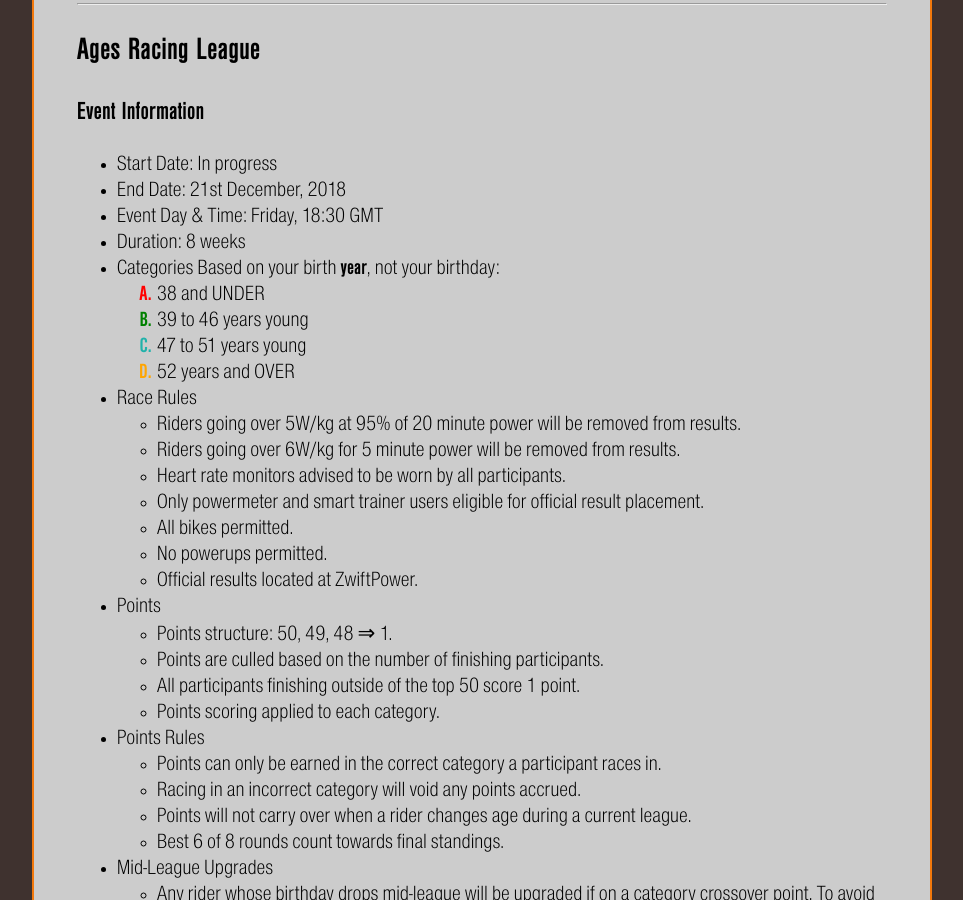
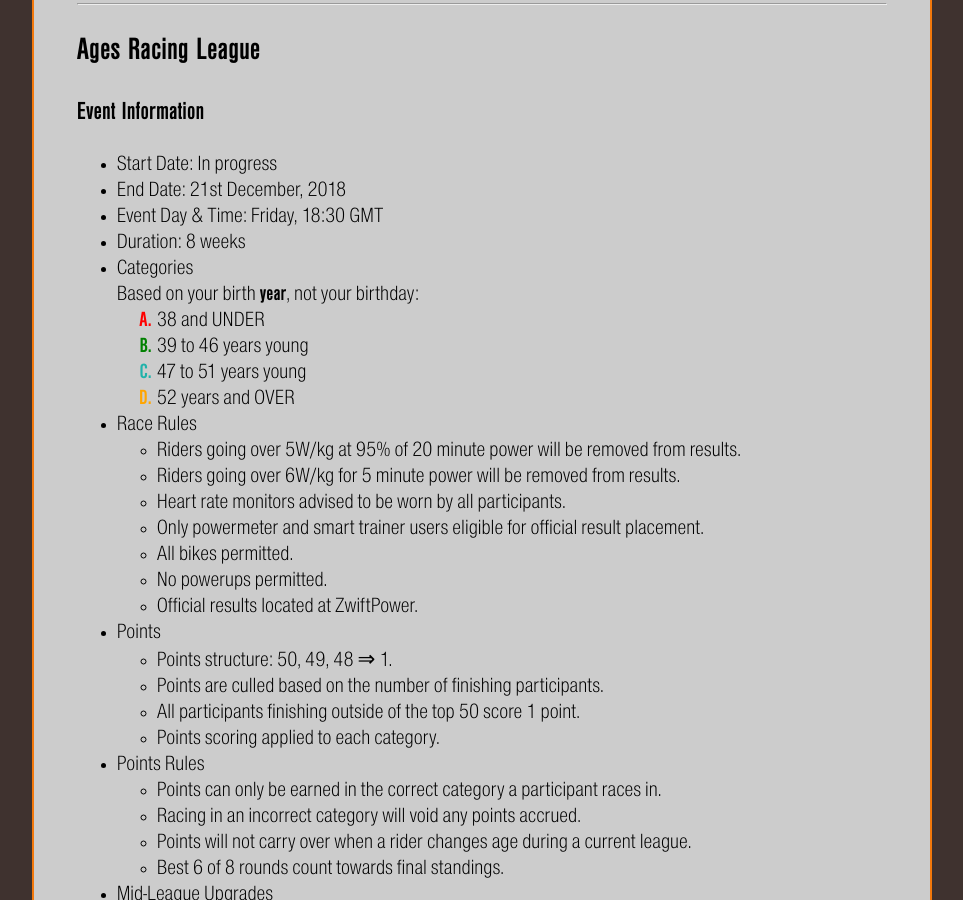
Before and after one commit to jessicah/boltrace.team, a Jekyll site: the page built from ages-league.html, in a window 1280 px wide and 900 px high, scrolled down 350 px. Shown: the whole window, without its empty margins (158-1121 px from the left). Built offline with Jekyll 4.4.1, drawn with Linux system fonts in a browser that asks for light colours.

Commit message:
Ages: add missing line break.

```diff
--- a/ages-league.html
+++ b/ages-league.html
@@ -11,7 +11,7 @@ redirect_from: "/ages"
 	<li>End Date: 21st December, 2018</li>
 	<li>Event Day & Time: Friday, 18:30 GMT</li>
 	<li>Duration: 8 weeks</li>
-	<li>Categories
+	<li>Categories<br/>
 		Based on your birth <strong>year</strong>, not your birthday:
 		<ol style='list-style-type: upper-alpha'>
 			<li style='color:red;font-weight:bold'><span style='color:black;font-weight:normal'>38 and UNDER</span></li>
```
